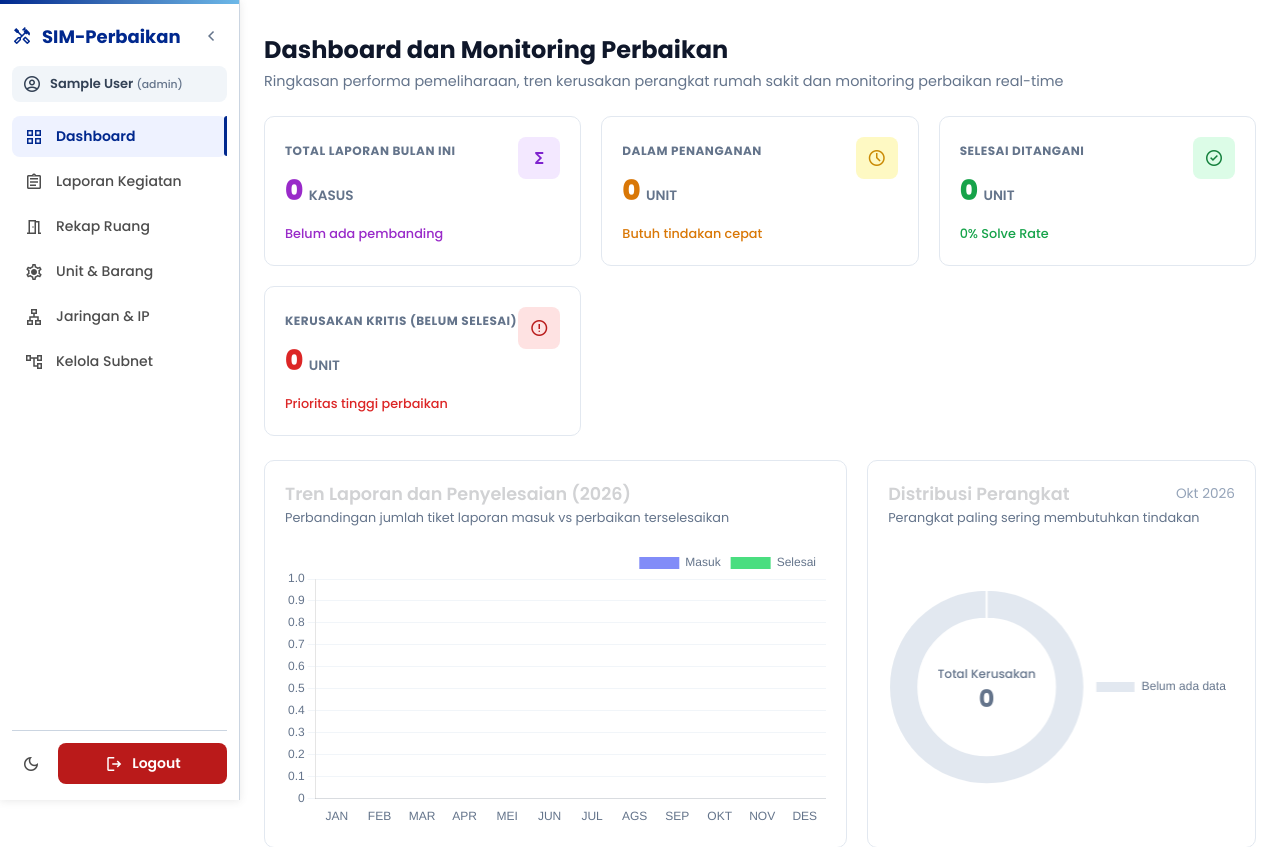
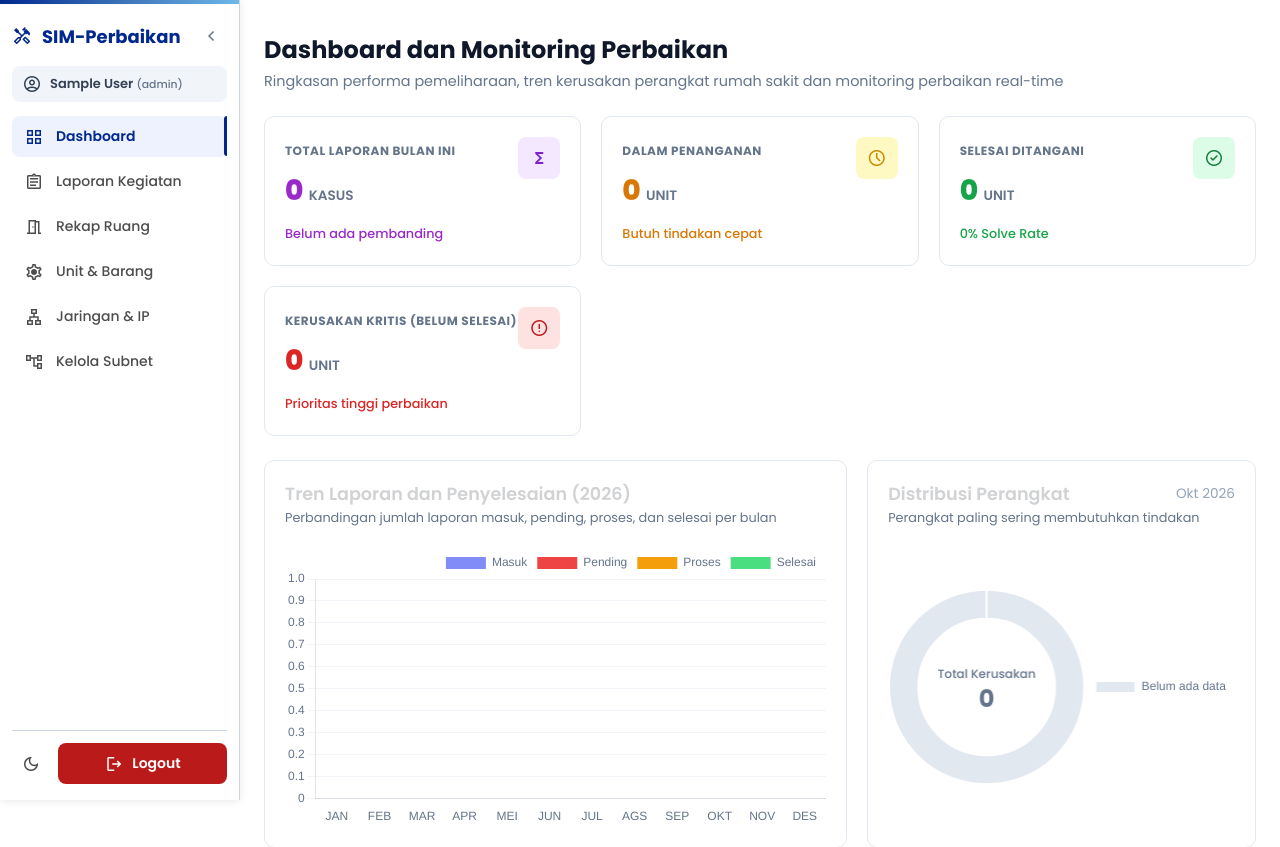
Before and after one commit to MuhammadHelga/SIM-Perbaikan, a PHP site: page /dashboard in a window 1280 px wide. Shown: the top 847 px of the page. Run offline with PHP 8.4, Linux system fonts and the light colour scheme; the visitor is signed in with stand-in values (Sample User, id 1); data that the repository does not hold is empty.

Commit message:
feat: add Pending/Proses series to tren laporan chart

```diff
--- a/src/models/LaporanKerusakan.php
+++ b/src/models/LaporanKerusakan.php
@@ -430,23 +430,25 @@
     }
 
     /**
-     * Rekap jumlah laporan per bulan dalam satu tahun.
-     * @return array{masuk:int[], selesai:int[]} indeks 1..12
+     * Rekap jumlah laporan per bulan dalam satu tahun, dipisah per status.
+     * @return array{masuk:int[], selesai:int[], pending:int[], proses:int[]} indeks 1..12
      */
     public function monthlyRecap(int $tahun): array
     {
         $masuk   = array_fill(1, 12, 0);
         $selesai = array_fill(1, 12, 0);
+        $pending = array_fill(1, 12, 0);
+        $proses  = array_fill(1, 12, 0);
 
         $types  = [];
         $params = [];
         $where  = $this->periodeClause($tahun, null, $types, $params);
 
         $stmt = $this->conn->prepare(
-            "SELECT MONTH(tanggal) AS bulan, COUNT(*) AS j
+            "SELECT MONTH(tanggal) AS bulan, status_penanganan AS status, COUNT(*) AS j
              FROM laporan_kerusakan
              WHERE 1=1" . $where . "
-             GROUP BY MONTH(tanggal)"
+             GROUP BY MONTH(tanggal), status_penanganan"
         );
         if ($types) {
             $stmt->bind_param(implode('', $types), ...$params);
@@ -454,25 +456,20 @@
         $stmt->execute();
         $res = $stmt->get_result();
         while ($row = $res->fetch_assoc()) {
-            $masuk[(int) $row['bulan']] = (int) $row['j'];
+            $bulan  = (int) $row['bulan'];
+            $jumlah = (int) $row['j'];
+
+            $masuk[$bulan] += $jumlah;
+            if ($row['status'] === 'Selesai') {
+                $selesai[$bulan] += $jumlah;
+            } elseif ($row['status'] === 'Proses') {
+                $proses[$bulan] += $jumlah;
+            } else {
+                $pending[$bulan] += $jumlah;
+            }
         }
 
-        $stmt = $this->conn->prepare(
-            "SELECT MONTH(tanggal) AS bulan, COUNT(*) AS j
-             FROM laporan_kerusakan
-             WHERE 1=1" . $where . " AND status_penanganan = 'Selesai'
-             GROUP BY MONTH(tanggal)"
-        );
-        if ($types) {
-            $stmt->bind_param(implode('', $types), ...$params);
-        }
-        $stmt->execute();
-        $res = $stmt->get_result();
-        while ($row = $res->fetch_assoc()) {
-            $selesai[(int) $row['bulan']] = (int) $row['j'];
-        }
-
-        return ['masuk' => $masuk, 'selesai' => $selesai];
+        return ['masuk' => $masuk, 'selesai' => $selesai, 'pending' => $pending, 'proses' => $proses];
     }
 
     /**
--- a/src/views/dashboard/screens/DashboardView.php
+++ b/src/views/dashboard/screens/DashboardView.php
@@ -91,7 +91,7 @@
             <div class="chart-card">
                 <div class="chart-header">
                     <h3>Tren Laporan dan Penyelesaian (<?= (int)$dashboard['tahun'] ?>)</h3>
-                    <p>Perbandingan jumlah tiket laporan masuk vs perbaikan terselesaikan</p>
+                    <p>Perbandingan jumlah laporan masuk, pending, proses, dan selesai per bulan</p>
                 </div>
                 <div class="chart-wrapper">
                     <canvas id="barChart"></canvas>
```
Also changed, not shown: public/assets/js/dashboard.js.
